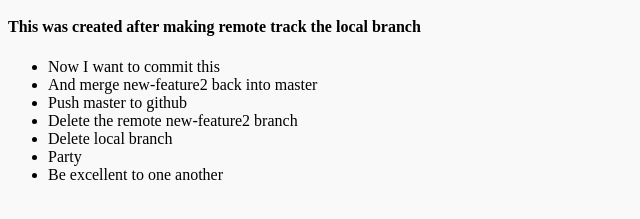
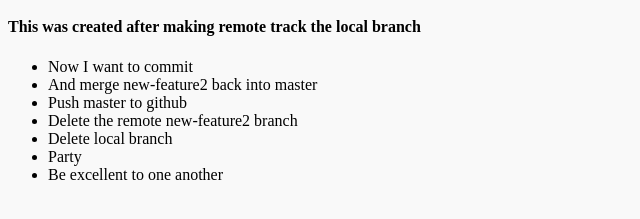
Before and after one commit to gcstaublin/test, a plain HTML site: page index.html in a window 1280 px wide. Shown: the part 191-410 px from the top of the page, 0-640 px from the left. Drawn offline with Linux system fonts and the light colour scheme.

Commit message:
Edited first li item

```diff
--- a/index.html
+++ b/index.html
@@ -11,7 +11,7 @@
 	<h3>This was created after pushing new-feature2 to the remote origin</h3>
 	<h4>This was created after making remote track the local branch</h4>
 	<ul>
-		<li>Now I want to commit this</li>
+		<li>Now I want to commit</li>
 		<li>And merge new-feature2 back into master</li>
 		<li>Push master to github</li>
 		<li>Delete the remote new-feature2 branch</li>
```
